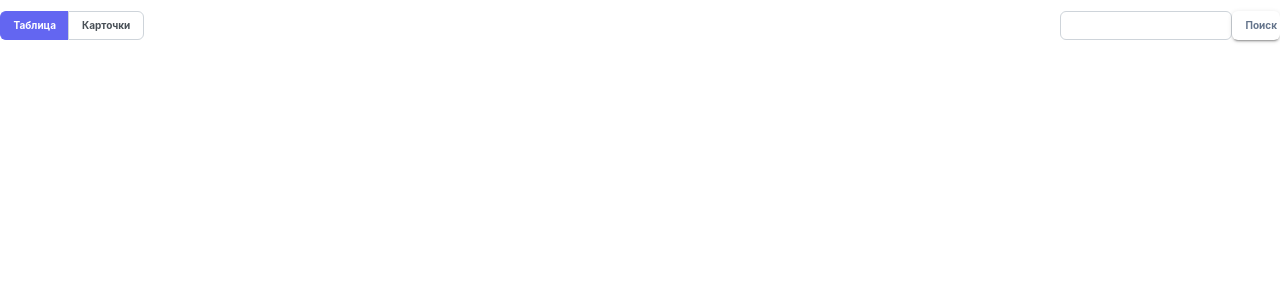
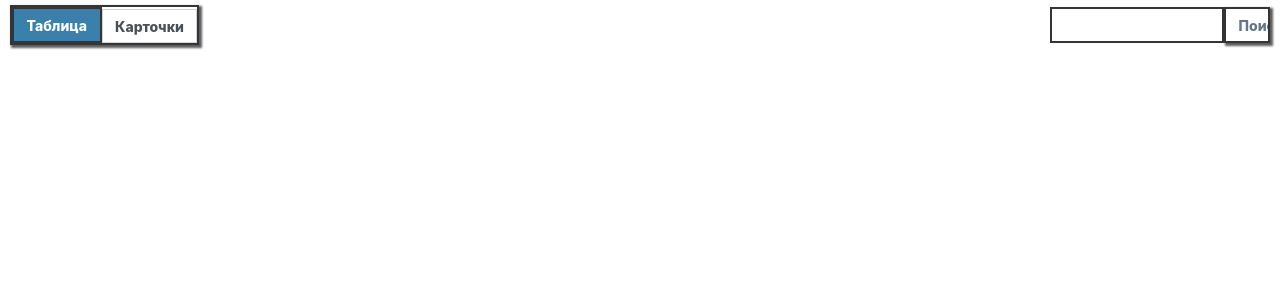
Before and after one commit to syrovezhko/gts, a Next.js app: page / in a window 1280 px wide. Shown: the top 300 px of the page. Built offline with nearby package versions, Linux system fonts and the light colour scheme.

Commit message:
feat: header styles

```diff
--- a/src/app/globals.css
+++ b/src/app/globals.css
@@ -17,3 +17,29 @@ body {
     'Roboto Mono', 'Oxygen Mono', 'Ubuntu Monospace', 'Source Code Pro',
     'Fira Mono', 'Droid Sans Mono', 'Courier New', monospace;
 }
+
+.p-button,
+.p-inputtext {
+  border-radius: 0;
+}
+
+.p-button-label {
+  font-weight: 800;
+  font-size: 1.4rem;
+}
+
+.p-button.p-component.p-button-raised.p-button-text.p-button-secondary,
+.p-component {
+  border: 2px solid rgb(54, 52, 52);
+}
+
+.p-selectbutton .p-button.p-highlight,
+.p-selectbutton .p-button.p-highlight.p-focus {
+  background: rgb(57, 128, 172);
+  border: 2px solid rgb(54, 52, 52);
+}
+
+.p-selectbutton.p-buttonset.p-component,
+.p-button.p-component.p-button-raised.p-button-text.p-button-secondary {
+  box-shadow: 2px 2px 2px 1px rgba(54, 52, 52, 0.8);
+}
--- a/src/header/Header.module.scss
+++ b/src/header/Header.module.scss
@@ -4,6 +4,7 @@
   max-width: 128rem;
   width: 100%;
   height: 5rem;
+  padding: 0 1rem;
   align-items: center;
 }
 
```
